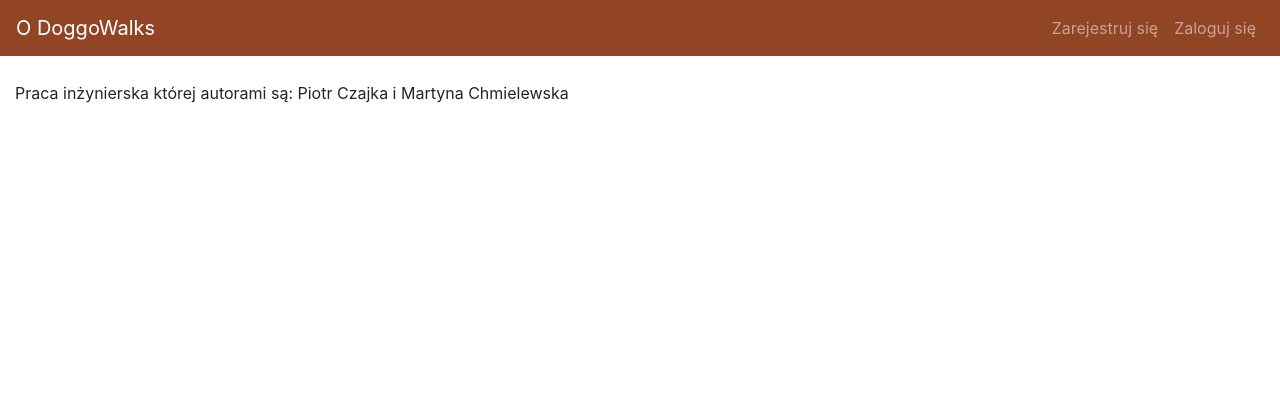
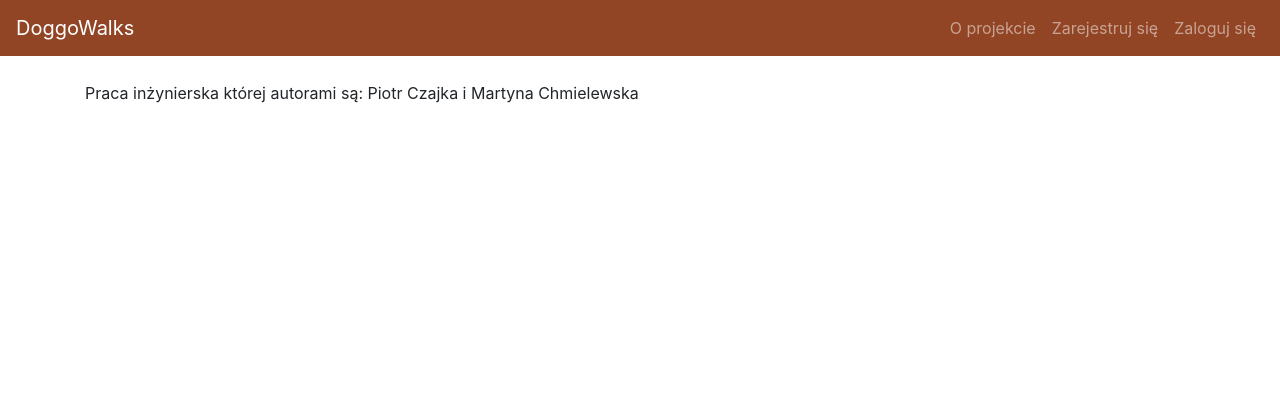
Before and after one commit to Rollermix/Inzynierka, a PHP site: page /moodle/views/contents/about.php in a window 1280 px wide. Shown: the top 420 px of the page. Run offline with PHP 8.4, Linux system fonts and the light colour scheme.

Commit message:
feature(user): poprawa landing page oraz drobne poprawki w widoku menu

```diff
--- a/views/containers/menu.php
+++ b/views/containers/menu.php
@@ -1,5 +1,5 @@
 <nav class="navbar sticky-top navbar-expand-lg navbar-dark">
-    <a class="navbar-brand" href="about.php">O DoggoWalks</a>
+    <a class="navbar-brand" href="<?= baseUrl() . '/views/contents/main.php'?>">DoggoWalks</a>
     <button class="navbar-toggler" type="button" data-toggle="collapse" data-target="#navbarNav" aria-controls="navbarNav" aria-expanded="false" aria-label="Toggle navigation">
         <span class="navbar-toggler-icon"></span>
     </button>
@@ -8,6 +8,9 @@
         <?php
         if (isset($_SESSION["useruid"])) {
             echo "<div class='system'>";
+                echo "<div class='nav-item'>";
+                    echo "<a class='nav-link' href='". baseUrl() ."/views/contents/about.php'>O projekcie</a>";
+                echo "</div>";
             if($messagesCount = hasUnreadMessages($conn, $_SESSION["userid"])) {
                 echo "<div class='nav-item d-flex flex-row'>";
                     echo "<div data-icon='&#xe021;' class='icon nav-link'>";
@@ -50,6 +53,9 @@
 
         } else {
             echo "<div class='nav-item'>";
+                echo "<a class='nav-link' href='". baseUrl() ."/views/contents/about.php'>O projekcie</a>";
+            echo "</div>";
+            echo "<div class='nav-item'>";
                 echo "<a class='nav-link' href='". baseUrl() ."/views/contents/signup.php'>Zarejestruj się</a>";
             echo "</div>";
             echo "<div class='nav-item'>";
--- a/views/contents/about.php
+++ b/views/contents/about.php
@@ -1,4 +1,6 @@
 <?php require_once '../containers/header.php'; ?>
 <?php require_once '../containers/menu.php'; ?>
-<div class="container-fluid">Praca inżynierska której autorami są: Piotr Czajka i Martyna Chmielewska</p>
+<div class="container">
+    <p>Praca inżynierska której autorami są: Piotr Czajka i Martyna Chmielewska</p>
+</div>
 <?php require_once '../containers/footer.php'; ?>
```
Also changed, not shown: views/contents/main.php (+23 -29 lines).
